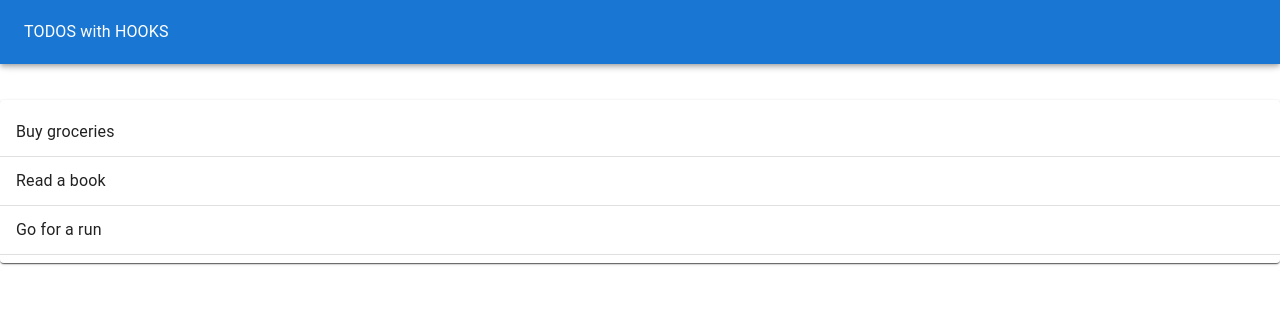
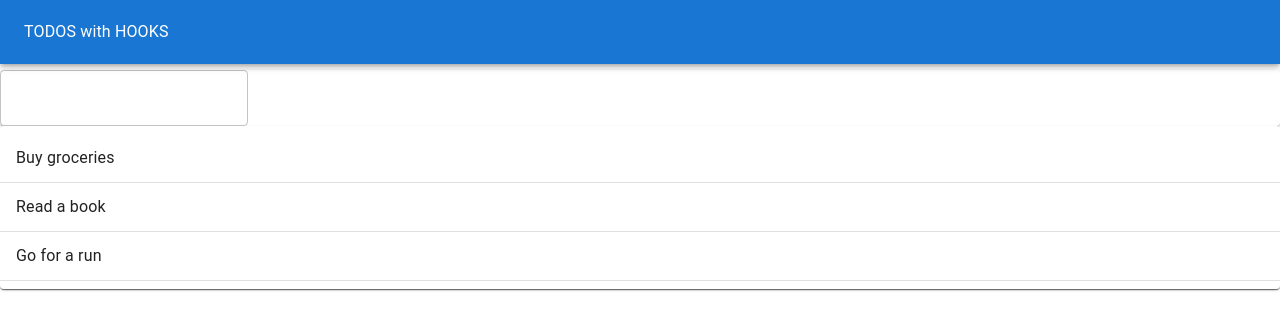
Before and after one commit to BBaccs/hooks-materialui, a React (Create React App) app: page / in a window 1280 px wide. Shown: the top 330 px of the page. Built offline with nearby package versions, Linux system fonts and the light colour scheme.

Commit message:
adding a form w/ hooks

```diff
--- a/src/App.css
+++ b/src/App.css
@@ -37,6 +37,6 @@
   }
 }
 
-.todoList {
-  margin-top: 100px;
+.runfrombar {
+  margin-top: 70px;
 }
--- a/src/TodoApp.js
+++ b/src/TodoApp.js
@@ -1,6 +1,7 @@
-import React, { useState } from 'react';
+import React, { useState, useEffect } from 'react';
 import { Typography, Paper, AppBar, Toolbar, Grid } from '@mui/material';
 import TodoList from './TodoList';
+import TodoForm from './TodoForm';
 
 export default function TodoApp() {
     const initialTodos = [
@@ -9,14 +10,19 @@ export default function TodoApp() {
         { id: 3, task: "Go for a run", completed: true }
     ];
 
-    const [ todos, setTodos ] = useState(initialTodos);
+    const [todos, setTodos] = useState(initialTodos);
+    const addTodo = newTodoText => {
+        setTodos([...todos, { id: 4, task: newTodoText, completed: false }])
+    }
+
     return (
         <Paper>
-            <AppBar>
+            <AppBar className='appBar'>
                 <Toolbar>
                     <Typography color='inherit'>TODOS with HOOKS</Typography>
                 </Toolbar>
             </AppBar>
+            <TodoForm myNameisaddTodo={addTodo} />
             <TodoList todos={todos}>
 
             </TodoList>
--- /dev/null
+++ b/src/TodoForm.js
@@ -0,0 +1,19 @@
+import React from 'react';
+import { Paper, TextField, ListItem, ListItemText, Divider } from '@mui/material';
+import useInputState from './hooks/useInputState';
+
+export default function TodoForm({ myNameisaddTodo }) {
+    const [value, handleValueChange, resetValue] = useInputState('');
+    return (
+        <Paper className='runfrombar'>
+            { value }
+            <form onSubmit={ e => {
+                e.preventDefault();
+                myNameisaddTodo(value);  // this should be called addToDo but I'm emphasing something here for learning.
+                resetValue();
+            }}>
+                <TextField id="outlined-basic" label="" variant="outlined" value={ value } onChange={ handleValueChange } />
+            </form>
+        </Paper>
+    )
+}
--- /dev/null
+++ b/src/hooks/useInputState.js
@@ -0,0 +1,17 @@
+import { useState } from 'react';
+
+export default initialVal => {
+    const [ value , setValue ] = useState(initialVal);
+    const handleChange = (e) => {
+        setValue(e.target.value);
+    };
+    const reset = () => {
+        // setValue(e.target.value);
+        setValue("");
+    };
+    return [ value, handleChange, reset ];
+};
+
+
+// Example of using in another file
+// const [ age, handleAgeChange, resetAge ]; = useFormState('');
```
